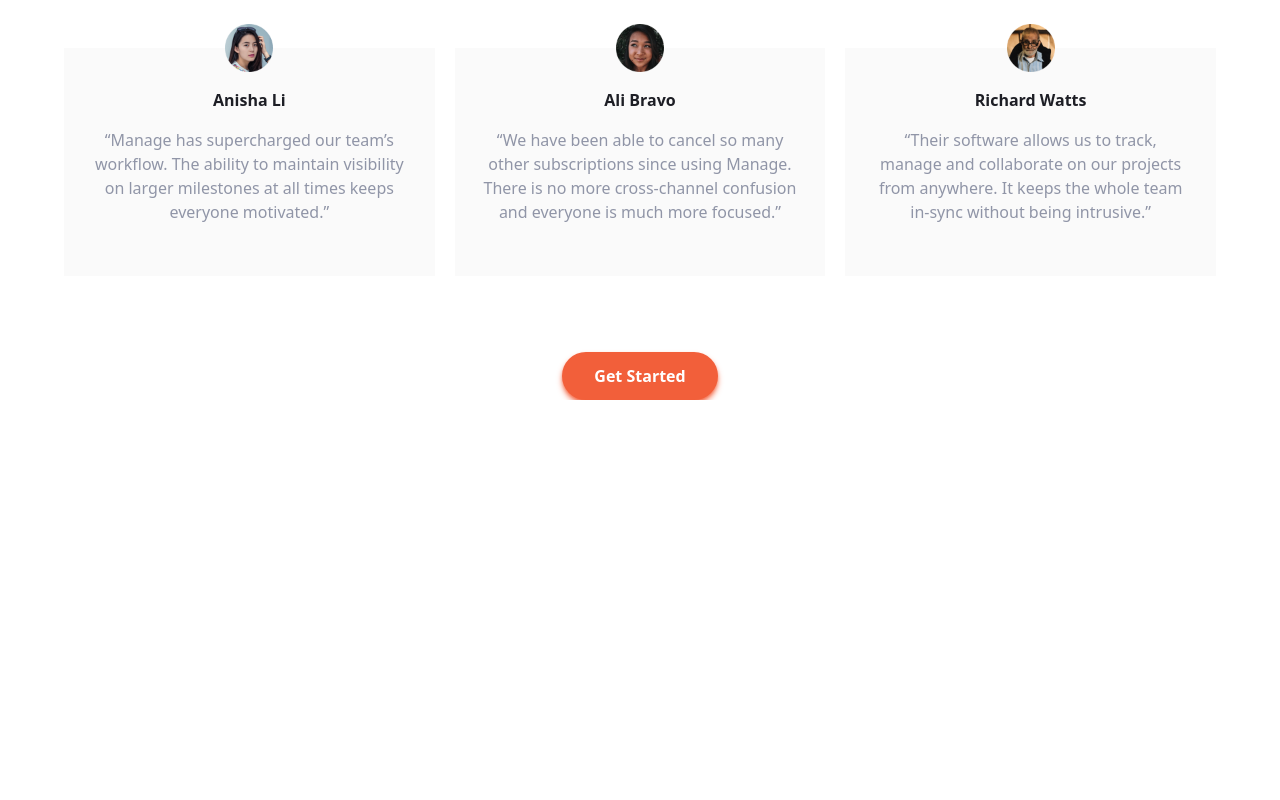
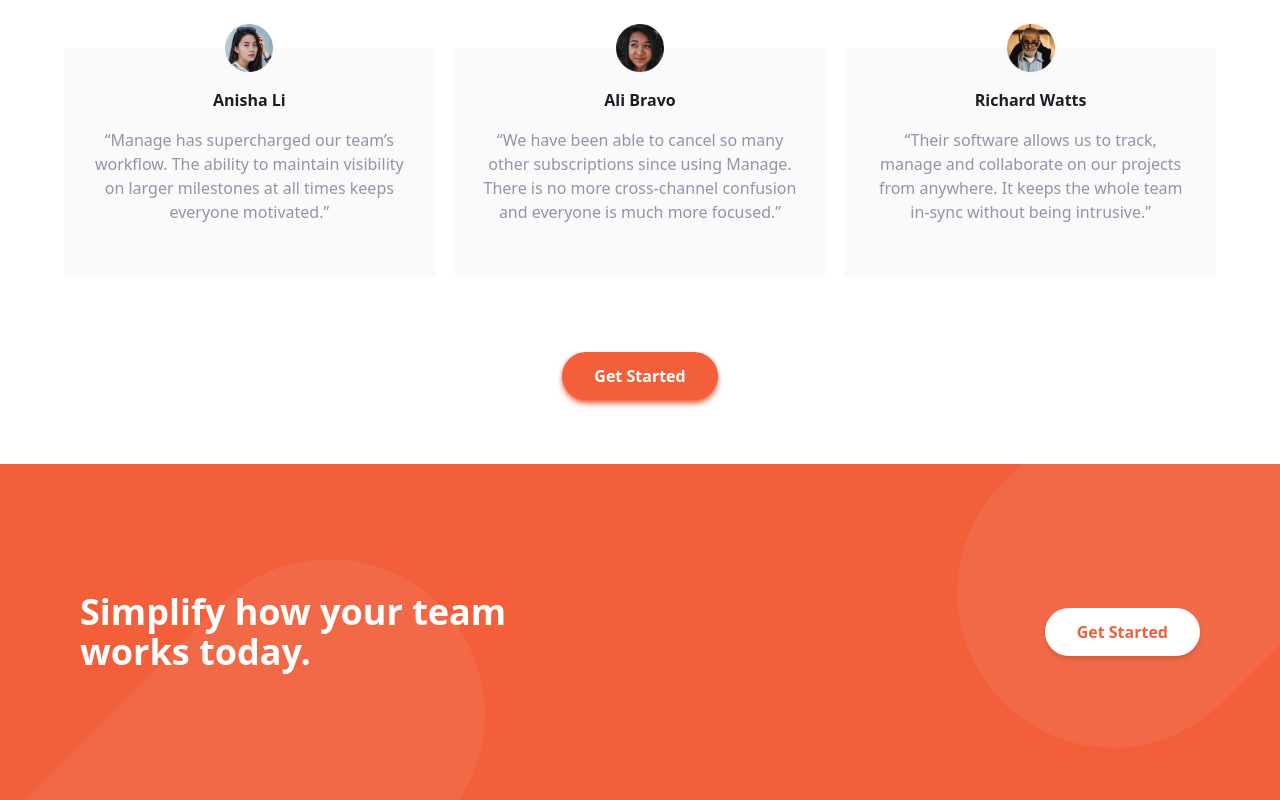
Before and after one commit to MarioBanovac/manage-landing-page, a website: page src/index.html in a window 1280 px wide. Shown: the part 1461-2261 px from the top of the page. Before the commit the page ends 1861 px from the top, so only its background shows below. Drawn offline with nearby package versions, Linux system fonts and the light colour scheme.

Commit message:
cta section added

```diff
--- a/src/index.html
+++ b/src/index.html
@@ -161,7 +161,7 @@
     <!-- Testimonials section -->
     <section id="testimonials">
       <div
-        class="container mx-auto flex flex-col mt-16 items-center space-y-10"
+        class="container mx-auto flex flex-col my-16 items-center space-y-10"
       >
         <h3 class="text-3xl font-bold text-darkBlue">What they've said</h3>
         <!-- Slider main container -->
@@ -231,6 +231,24 @@
         >
       </div>
     </section>
+    <!-- CTA section -->
+    <section id="cta" class="bg-brightRed">
+      <div
+        class="container mx-auto flex flex-col items-center space-y-12 text-center py-32 px-20 lg:flex-row lg:space-y-0 lg:justify-between"
+      >
+        <h3
+          class="text-white font-bold text-4xl leading-10 lg:max-w-md lg:text-left"
+        >
+          Simplify how your team works today.
+        </h3>
+        <!-- Get Started Button -->
+        <a
+          href="#"
+          class="font-semibold bg-white text-brightRed shadow-md px-8 py-3 rounded-full"
+          >Get Started</a
+        >
+      </div>
+    </section>
     <script src="https://cdn.jsdelivr.net/npm/swiper@8/swiper-bundle.min.js"></script>
     <script src="script.js"></script>
   </body>
--- a/src/input.css
+++ b/src/input.css
@@ -20,3 +20,24 @@
     background:white;
     border:4px solid var(--brightRed);
   }
+
+
+
+  /* CTA section background */
+
+    /* Desktop */
+
+  #cta{
+    background-image: url('../images/bg-simplify-section-desktop.svg');
+    background-repeat: no-repeat;
+    /* background-position: 50% 10%; */
+  }
+
+    /* Mobile  */
+
+@media screen and (max-width:1024px){
+  #cta{
+    background-image:url('../images/bg-simplify-section-mobile.svg');
+    background-repeat: no-repeat;
+  }
+}
```
Also changed, not shown: css/main.css.
